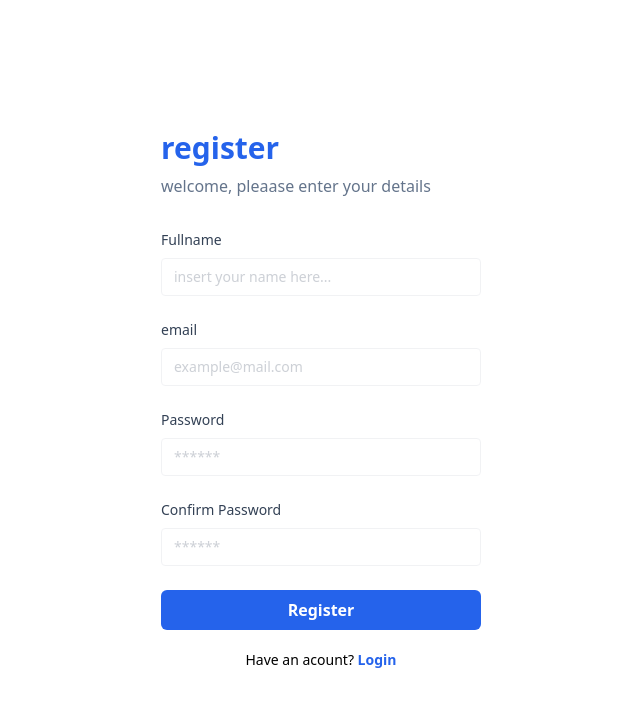
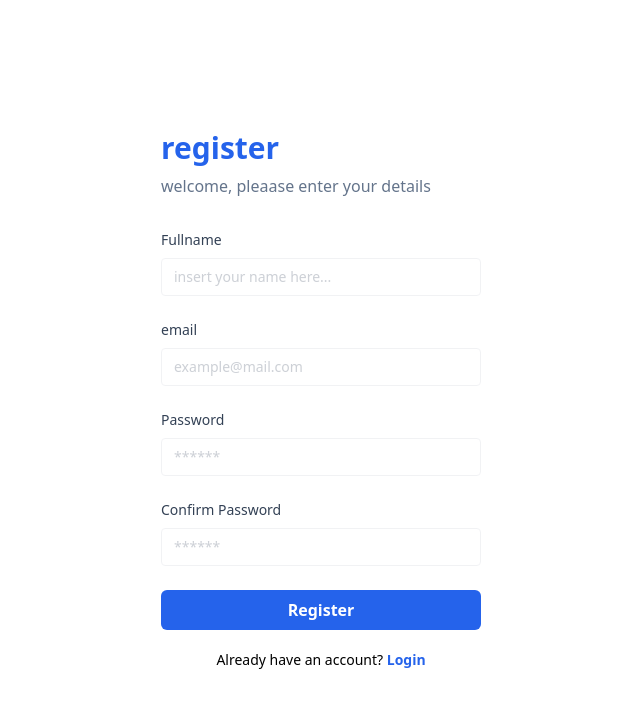
Before and after one commit to lukman2024/react, a React (Vite) app in the folder my-react-app/: page /register in a window 1280 px wide. Shown: the top 708 px of the page, without its empty margins (319-959 px from the left). Built offline with nearby package versions, Linux system fonts and the light colour scheme.

Commit message:
Belajar reactJS (Conditional)

```diff
--- a/my-react-app/package.json
+++ b/my-react-app/package.json
@@ -12,7 +12,7 @@
   "dependencies": {
     "react": "^18.2.0",
     "react-dom": "^18.2.0",
-    "react-router-dom": "^6.22.1"
+    "react-router-dom": "^6.22.2"
   },
   "devDependencies": {
     "@types/react": "^18.2.56",
--- a/my-react-app/src/components/Layout/AuthLayouts.jsx
+++ b/my-react-app/src/components/Layout/AuthLayouts.jsx
@@ -1,14 +1,38 @@
+import { Link } from "react-router-dom";
 const AuthLayout = (props) => {
-  const { children, title } = props;
+  const { children, title, type } = props;
   return (
     <div className="flex justify-center min-h-screen items-center">
       <div className="w-full max-w-xs">
         <h1 className="text-3xl font-bold mb-2 text-blue-600">{title}</h1>
         <p className="font-medium text-slate-500 mb-8">welcome, pleaase enter your details</p>
         {children}
+        <Navigation type={type} />
       </div>
     </div>
   );
 };
 
+const Navigation = ({ type }) => {
+  if (type === "login") {
+    return (
+      <p className="text-sm mt-5 text-center">
+        Don't have an acount?{" "}
+        <Link to="/register" className="font-bold text-blue-600">
+          Register
+        </Link>
+      </p>
+    );
+  } else {
+    return (
+      <p className="text-sm mt-5 text-center">
+        Already have an account?{" "}
+        <Link to="/login" className="font-bold text-blue-600">
+          Login
+        </Link>
+      </p>
+    );
+  }
+};
+
 export default AuthLayout;
--- a/my-react-app/src/pages/login.jsx
+++ b/my-react-app/src/pages/login.jsx
@@ -1,17 +1,10 @@
 import AuthLayout from "../components/Layout/AuthLayouts";
 import FormLogin from "../components/Fragments/FromLogin";
-import { Link } from "react-router-dom";
 
 const LoginPage = () => {
   return (
-    <AuthLayout title="Login">
+    <AuthLayout title="Login" type="login">
       <FormLogin />
-      <p className="text-sm mt-5 text-center">
-        Don't have an acount?{" "}
-        <Link to="/register" className="font-bold text-blue-600">
-          Register
-        </Link>
-      </p>
     </AuthLayout>
   );
 };
--- a/my-react-app/src/pages/register.jsx
+++ b/my-react-app/src/pages/register.jsx
@@ -1,17 +1,10 @@
 import AuthLayout from "../components/Layout/AuthLayouts";
 import FormRegister from "../components/Fragments/FormRegister";
-import { Link } from "react-router-dom";
 
 const RegisterPage = () => {
   return (
-    <AuthLayout title="register">
+    <AuthLayout title="register" type="register">
       <FormRegister />
-      <p className="text-sm mt-5 text-center">
-        Have an acount?{" "}
-        <Link to="/login" className="font-bold text-blue-600">
-          Login
-        </Link>
-      </p>
     </AuthLayout>
   );
 };
```
Also changed, not shown: 1 other file (tests, documents, lock files or other folders).
